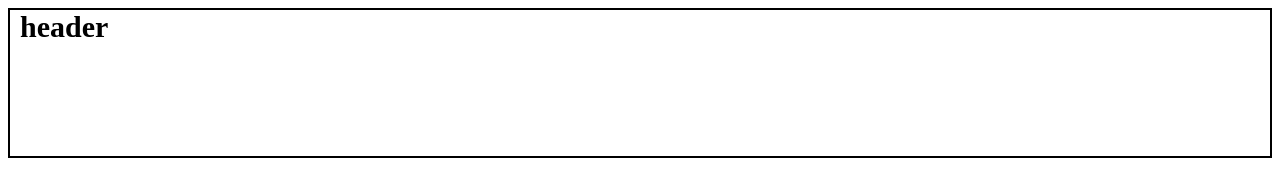
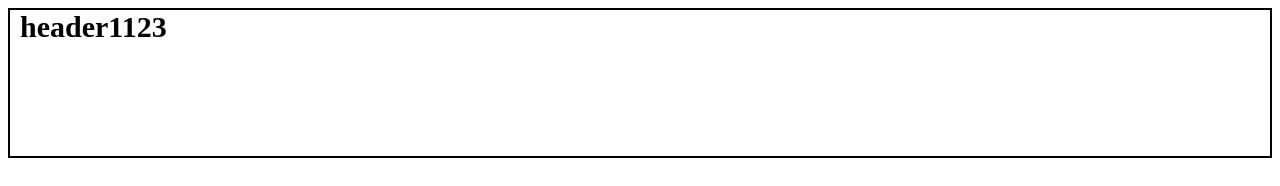
Before and after one commit to zoneb3r/life-Calendar, a plain HTML site: page index.html in a window 1280 px wide. Shown: the top 186 px of the page. Drawn offline with Linux system fonts and the light colour scheme.

Commit message:
header 이름 변경

```diff
--- a/index.html
+++ b/index.html
@@ -6,7 +6,7 @@
     <link rel="stylesheet" href="stylesheet.css">
 </head>
 <body>
-    <header>header</header>
+    <header>header1123</header>
 
     <div class="container">
         <sidebar>sidebar</sidebar>
```
